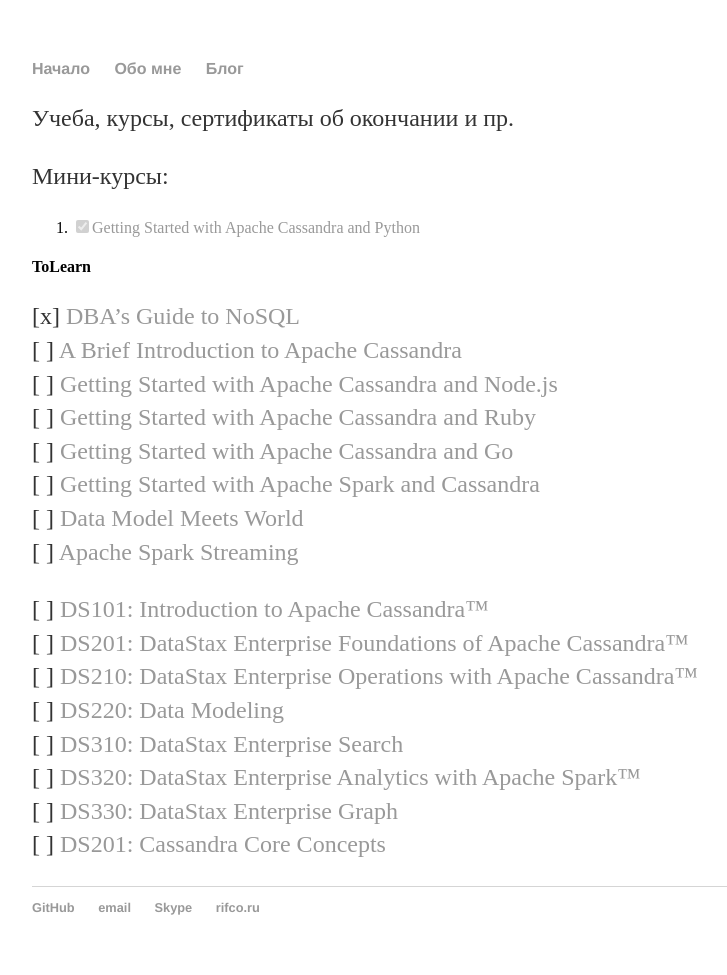
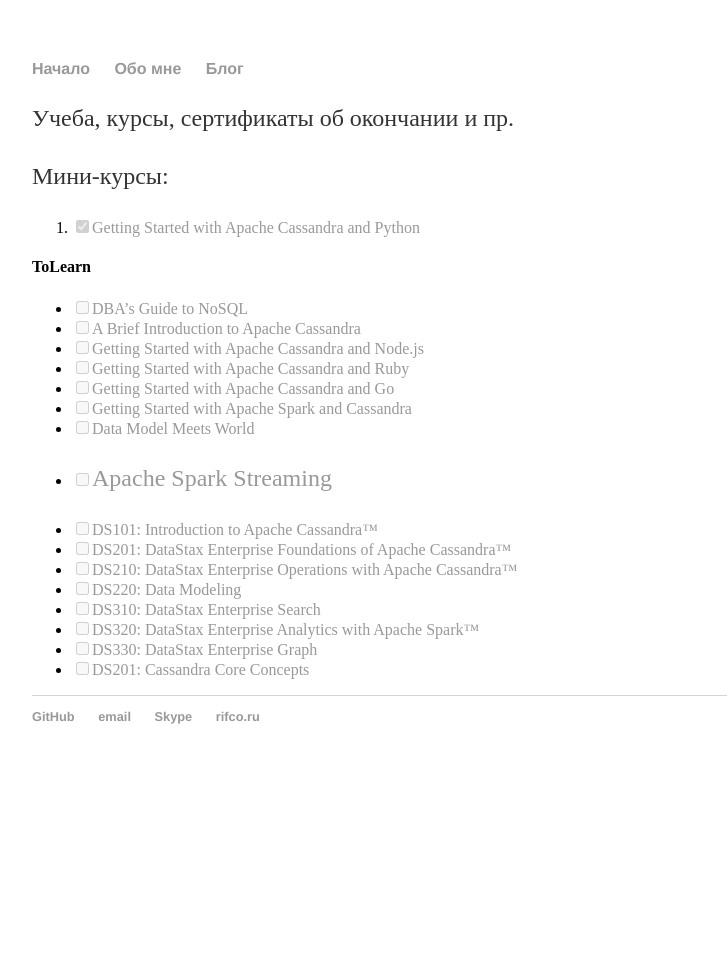
Before and after one commit to komstin/komstin.github.io, a Jekyll site: the page built from about/учеба.md, in a window 1280 px wide. Shown: the whole page, without its empty margins (160-887 px from the left). Built offline with Jekyll 4.4.1, drawn with Linux system fonts in a browser that asks for light colours; our own code applies the rules of GitHub Pages for plain Markdown files; after the commit the page ends 900 px from its top, so only the background shows below that.

```diff
--- a/about/учеба.md
+++ b/about/учеба.md
@@ -6,20 +6,20 @@
 
 
 #### ToLearn
-[x] [DBA's Guide to NoSQL](https://academy.datastax.com/resources/dbas-guide-nosql)
-[ ] [A Brief Introduction to Apache Cassandra](https://academy.datastax.com/resources/brief-introduction-apache-cassandra)
-[ ] [Getting Started with Apache Cassandra and Node.js](https://academy.datastax.com/resources/getting-started-apache-cassandra-and-nodejs)
-[ ] [Getting Started with Apache Cassandra and Ruby](https://academy.datastax.com/resources/getting-started-apache-cassandra-and-ruby-part-i)
-[ ] [Getting Started with Apache Cassandra and Go](https://academy.datastax.com/resources/getting-started-apache-cassandra-and-go)
-[ ] [Getting Started with Apache Spark and Cassandra](https://academy.datastax.com/resources/getting-started-apache-spark-and-cassandra)
-[ ] [Data Model Meets World](https://academy.datastax.com/resources/data-model-meets-world)
-[ ] [Apache Spark Streaming](https://academy.datastax.com/resources/apache-spark-streaming)
+- [ ] [DBA's Guide to NoSQL](https://academy.datastax.com/resources/dbas-guide-nosql)
+- [ ] [A Brief Introduction to Apache Cassandra](https://academy.datastax.com/resources/brief-introduction-apache-cassandra)
+- [ ] [Getting Started with Apache Cassandra and Node.js](https://academy.datastax.com/resources/getting-started-apache-cassandra-and-nodejs)
+- [ ] [Getting Started with Apache Cassandra and Ruby](https://academy.datastax.com/resources/getting-started-apache-cassandra-and-ruby-part-i)
+- [ ] [Getting Started with Apache Cassandra and Go](https://academy.datastax.com/resources/getting-started-apache-cassandra-and-go)
+- [ ] [Getting Started with Apache Spark and Cassandra](https://academy.datastax.com/resources/getting-started-apache-spark-and-cassandra)
+- [ ] [Data Model Meets World](https://academy.datastax.com/resources/data-model-meets-world)
+- [ ] [Apache Spark Streaming](https://academy.datastax.com/resources/apache-spark-streaming)
 
-[ ] [DS101: Introduction to Apache Cassandra™](https://academy.datastax.com/resources/ds101-introduction-cassandra)
-[ ] [DS201: DataStax Enterprise Foundations of Apache Cassandra™](https://academy.datastax.com/resources/ds201-foundations-apache-cassandra)
-[ ] [DS210: DataStax Enterprise Operations with Apache Cassandra™](https://academy.datastax.com/resources/ds210-datastax-enterprise-operations-apache-cassandra)
-[ ] [DS220: Data Modeling](https://academy.datastax.com/resources/ds220-data-modeling)
-[ ] [DS310: DataStax Enterprise Search](https://academy.datastax.com/resources/ds310-datastax-enterprise-search)
-[ ] [DS320: DataStax Enterprise Analytics with Apache Spark™](https://academy.datastax.com/resources/getting-started-apache-spark)
-[ ] [DS330: DataStax Enterprise Graph](https://academy.datastax.com/resources/ds330-datastax-enterprise-graph)
-[ ] [DS201: Cassandra Core Concepts](https://academy.datastax.com/resources/ds201-cassandra-core-concepts)
+- [ ] [DS101: Introduction to Apache Cassandra™](https://academy.datastax.com/resources/ds101-introduction-cassandra)
+- [ ] [DS201: DataStax Enterprise Foundations of Apache Cassandra™](https://academy.datastax.com/resources/ds201-foundations-apache-cassandra)
+- [ ] [DS210: DataStax Enterprise Operations with Apache Cassandra™](https://academy.datastax.com/resources/ds210-datastax-enterprise-operations-apache-cassandra)
+- [ ] [DS220: Data Modeling](https://academy.datastax.com/resources/ds220-data-modeling)
+- [ ] [DS310: DataStax Enterprise Search](https://academy.datastax.com/resources/ds310-datastax-enterprise-search)
+- [ ] [DS320: DataStax Enterprise Analytics with Apache Spark™](https://academy.datastax.com/resources/getting-started-apache-spark)
+- [ ] [DS330: DataStax Enterprise Graph](https://academy.datastax.com/resources/ds330-datastax-enterprise-graph)
+- [ ] [DS201: Cassandra Core Concepts](https://academy.datastax.com/resources/ds201-cassandra-core-concepts)
```
